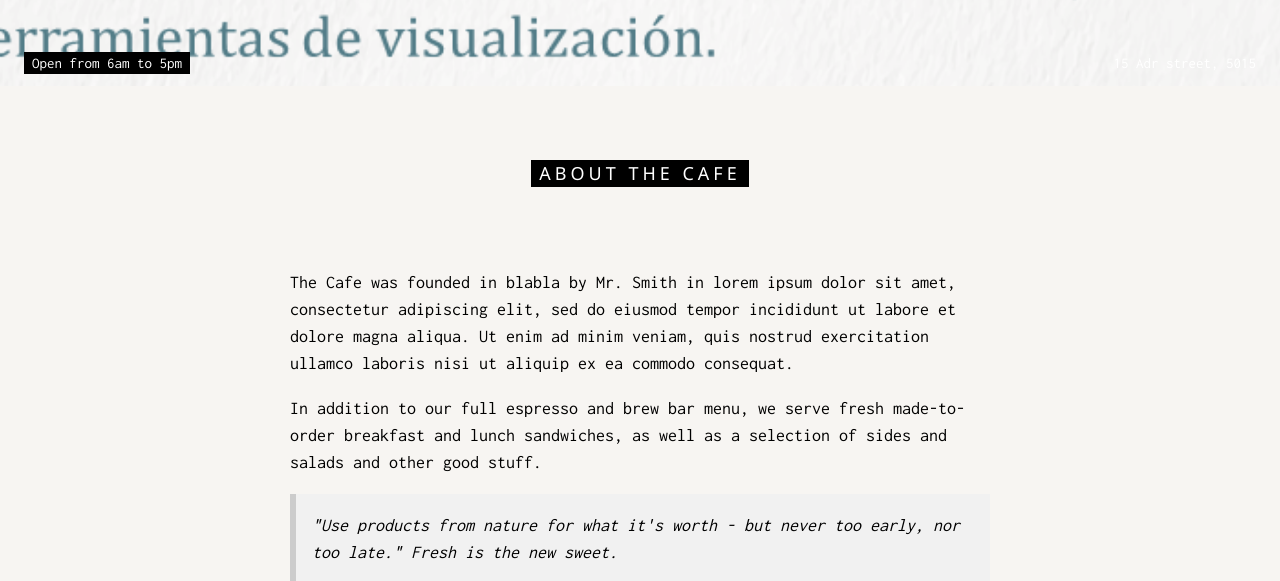
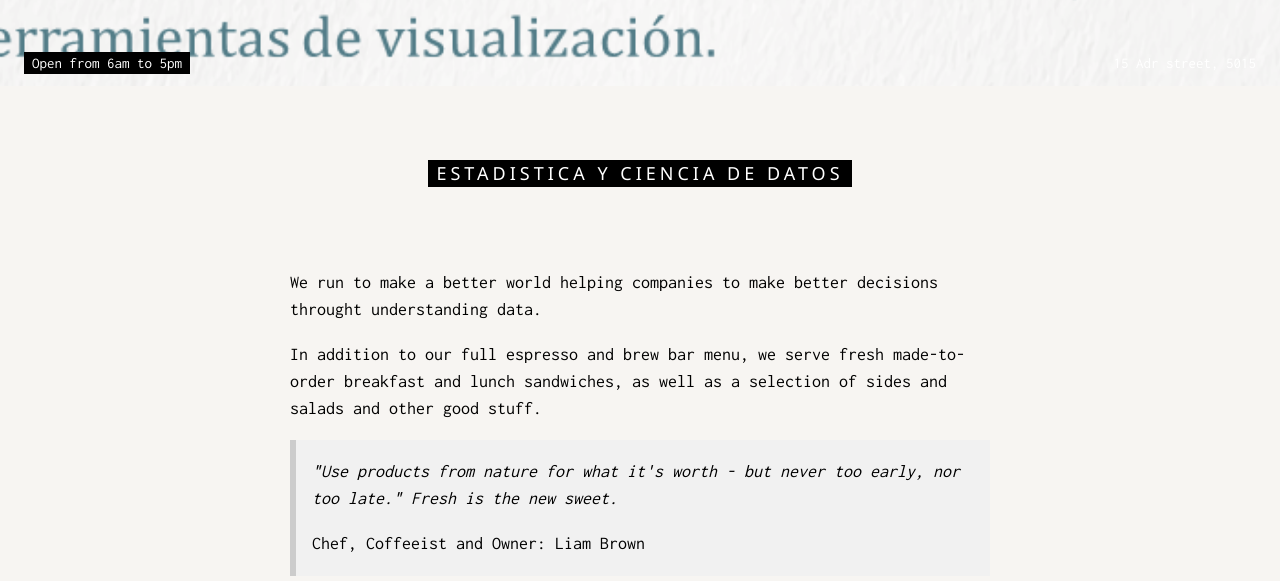
Before and after one commit to estadisticacienciadatos/datascience.github.io, a plain HTML site: page index.html in a window 1280 px wide. Shown: the part 514-1095 px from the top of the page. Drawn offline with nearby package versions, Linux system fonts and the light colour scheme.

Commit message:
Update index.html

```diff
--- a/index.html
+++ b/index.html
@@ -63,8 +63,8 @@ body, html {
 <!-- About Container -->
 <div class="w3-container" id="about">
   <div class="w3-content" style="max-width:700px">
-    <h5 class="w3-center w3-padding-64"><span class="w3-tag w3-wide">ABOUT THE CAFE</span></h5>
-    <p>The Cafe was founded in blabla by Mr. Smith in lorem ipsum dolor sit amet, consectetur adipiscing elit, sed do eiusmod tempor incididunt ut labore et dolore magna aliqua. Ut enim ad minim veniam, quis nostrud exercitation ullamco laboris nisi ut aliquip ex ea commodo consequat.</p>
+    <h5 class="w3-center w3-padding-64"><span class="w3-tag w3-wide">ESTADISTICA Y CIENCIA DE DATOS</span></h5>
+    <p>We run to make a better world helping companies to make better decisions throught understanding data.</p>
     <p>In addition to our full espresso and brew bar menu, we serve fresh made-to-order breakfast and lunch sandwiches, as well as a selection of sides and salads and other good stuff.</p>
     <div class="w3-panel w3-leftbar w3-light-grey">
       <p><i>"Use products from nature for what it's worth - but never too early, nor too late." Fresh is the new sweet.</i></p>
```
